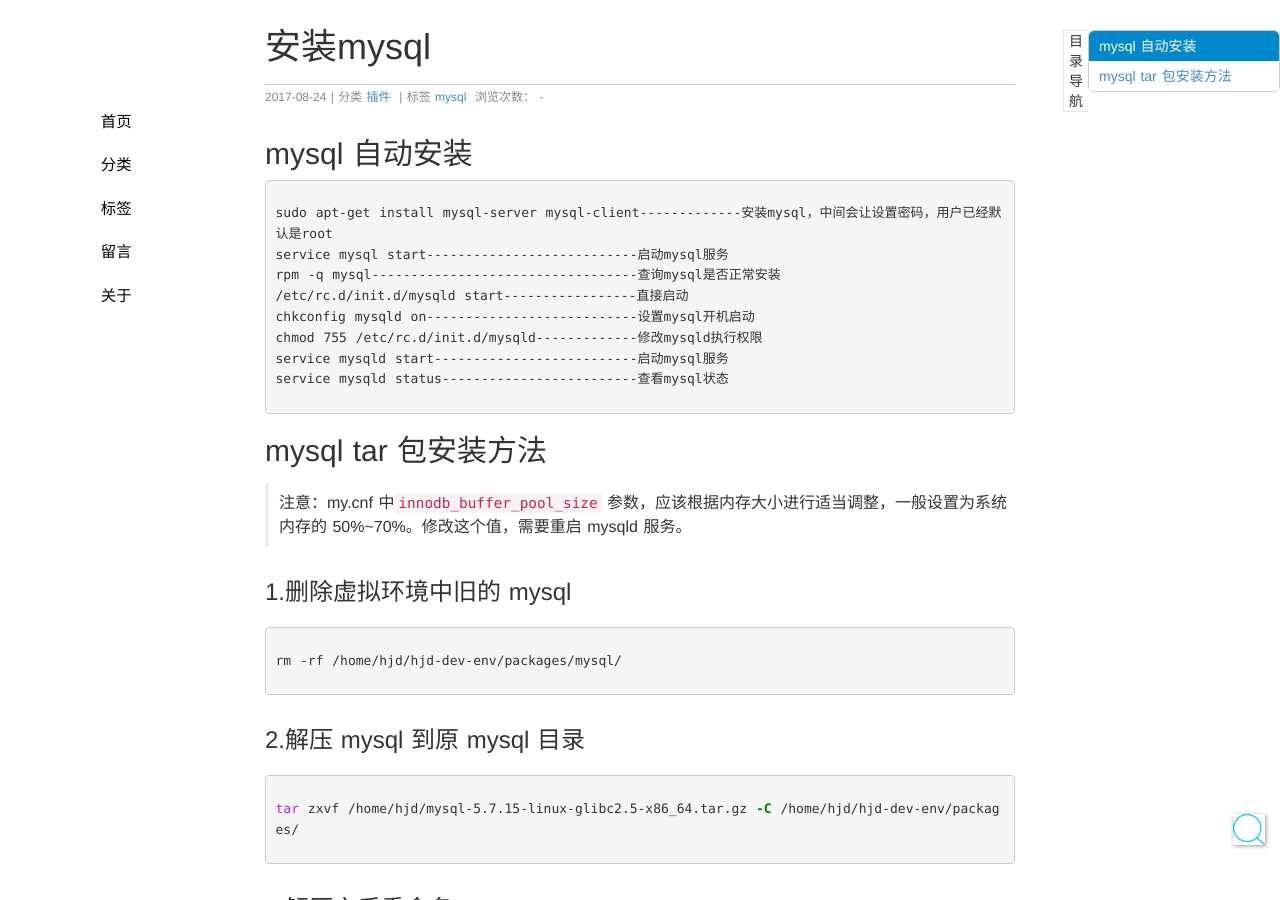
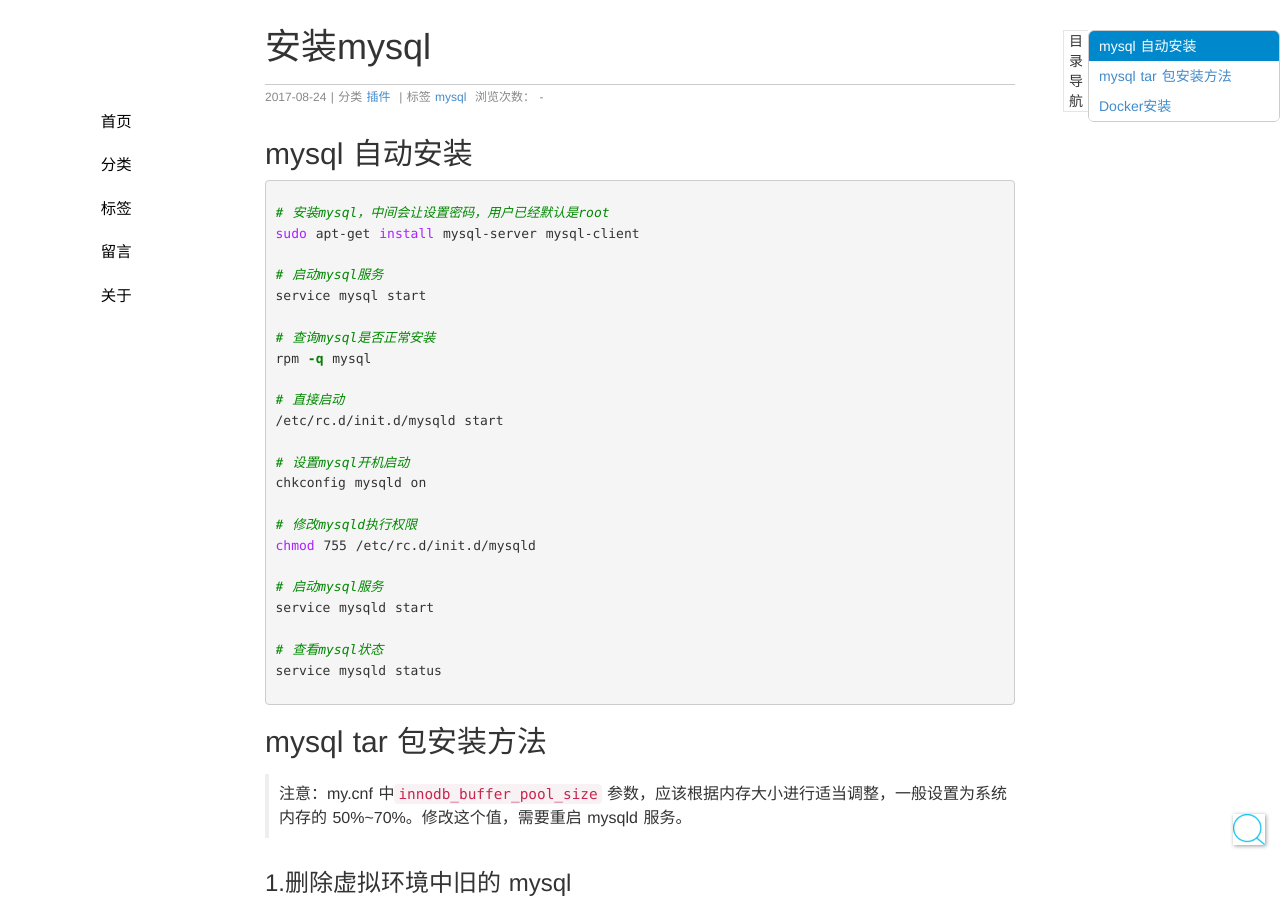
Before and after one commit to seekplum/seekplum.github.io, a Jekyll site: the page built from _posts/2017-08-24-mysql-install.md, in a window 1280 px wide and 900 px high. Built offline with Jekyll 4.4.1, drawn with Linux system fonts in a browser that asks for light colours; comment, search, counter and statistics services are not loaded; some of the changed text lies outside the part shown.

Commit message:
MOD: docker安装mysql

````diff
--- a/_posts/2017-08-24-mysql-install.md
+++ b/_posts/2017-08-24-mysql-install.md
@@ -8,15 +8,30 @@
 
 ## mysql 自动安装
 
-```text
-sudo apt-get install mysql-server mysql-client-------------安装mysql，中间会让设置密码，用户已经默认是root
-service mysql start---------------------------启动mysql服务
-rpm -q mysql----------------------------------查询mysql是否正常安装
-/etc/rc.d/init.d/mysqld start-----------------直接启动
-chkconfig mysqld on---------------------------设置mysql开机启动
-chmod 755 /etc/rc.d/init.d/mysqld-------------修改mysqld执行权限
-service mysqld start--------------------------启动mysql服务
-service mysqld status-------------------------查看mysql状态
+```bash
+# 安装mysql，中间会让设置密码，用户已经默认是root
+sudo apt-get install mysql-server mysql-client
+
+# 启动mysql服务
+service mysql start
+
+# 查询mysql是否正常安装
+rpm -q mysql
+
+# 直接启动
+/etc/rc.d/init.d/mysqld start
+
+# 设置mysql开机启动
+chkconfig mysqld on
+
+# 修改mysqld执行权限
+chmod 755 /etc/rc.d/init.d/mysqld
+
+# 启动mysql服务
+service mysqld start
+
+# 查看mysql状态
+service mysqld status
 ```
 
 ## mysql tar 包安装方法
@@ -142,3 +157,16 @@
 chkconfig --add mysql
 chkconfig --level 2345 mysql on
 ```
+
+## Docker安装
+
+```bash
+# 安装MySQL
+docker run -d -p 3306:3306 -v ~/packages/data/mysql:/var/lib/mysql -e MYSQL_ROOT_PASSWORD=root123456 -e MYSQL_USER=admin -e MYSQL_PASSWORD=admin123456 --name mysql-server mysql:5.7.31
+
+# 执行MySQL命令
+docker exec -it mysql-server sh -c 'exec mysql -uroot -proot123456 -e "show databases;"'
+
+# 安装WebUI，通过 link 方式，也可以通过 -e PMA_HOST=${IP} 指定IP
+docker run -d -p 8088:80 --link mysql-server:db -e PMA_PORT=3306 --name mysql-admin phpmyadmin/phpmyadmin
+```
````
